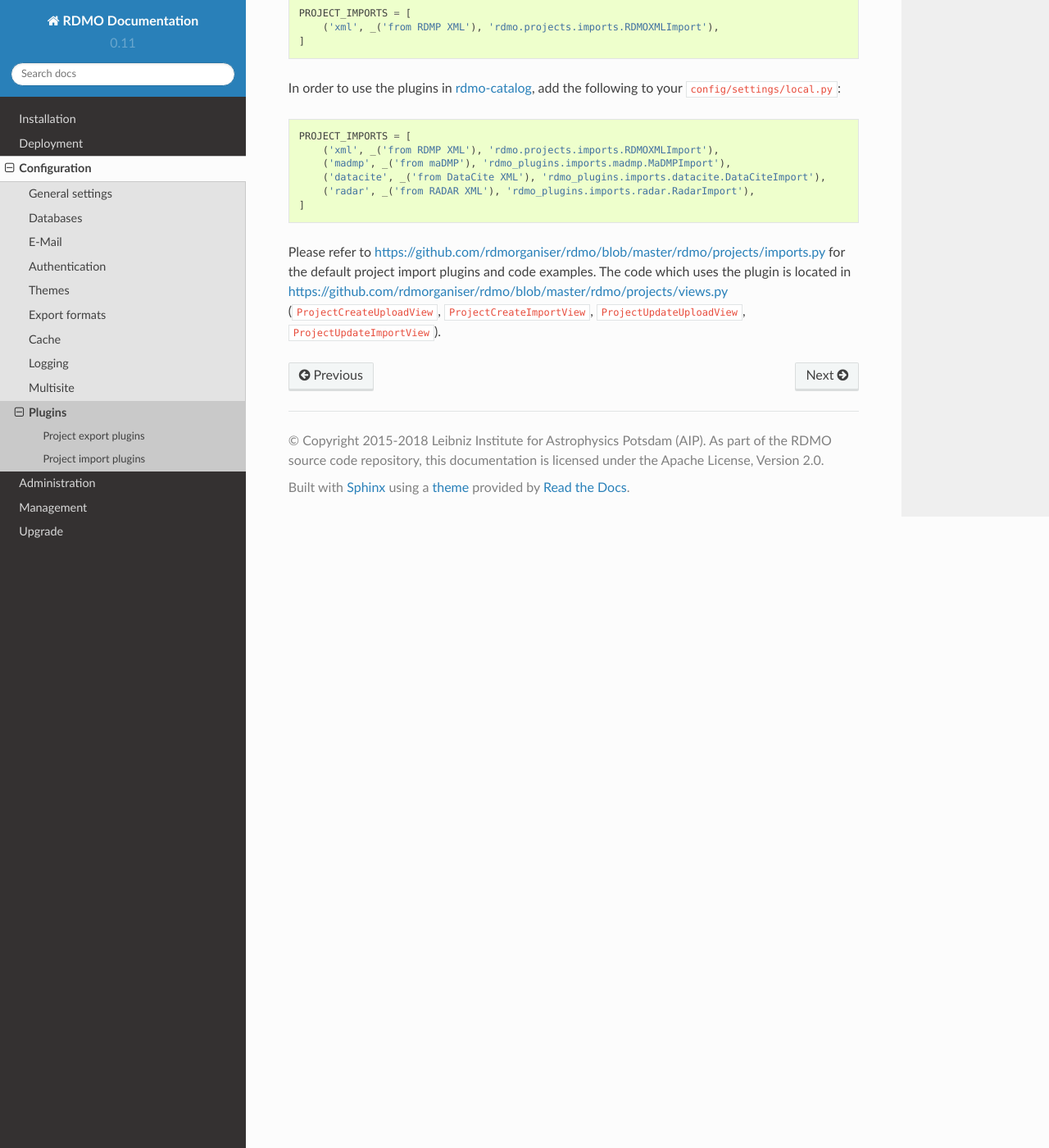
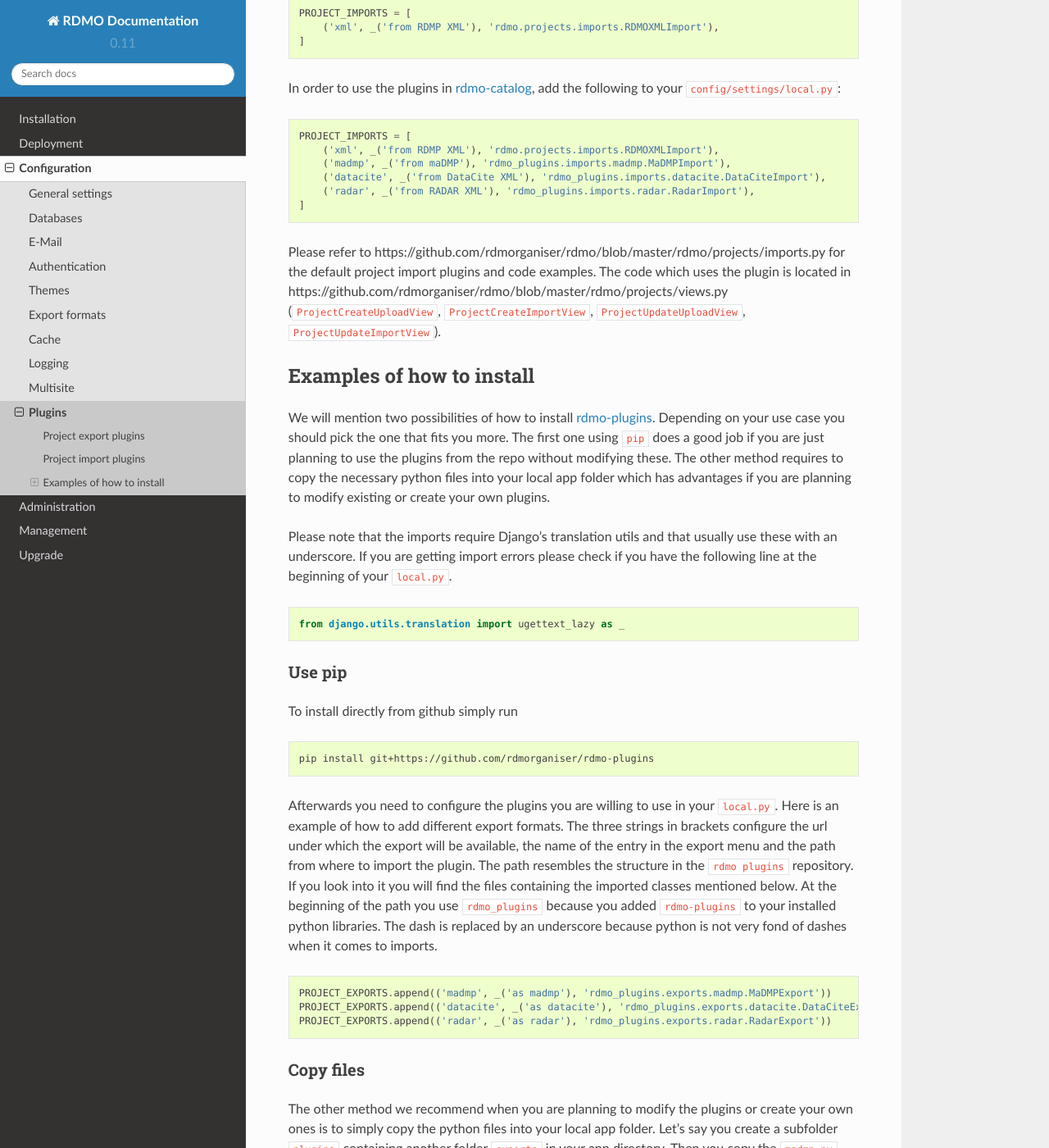
Before and after one commit to rdmorganiser/rdmo-docs, a Sphinx documentation site: the page built from docs/configuration/plugins.md, in a window 1280 px wide and 1400 px high, scrolled down 2322 px. Shown: the whole window at 82% size. Built offline with Sphinx 7.4.7 and the Read the Docs theme 2.0.0, drawn with Linux system fonts in a browser that asks for light colours; some of the changed text lies outside the part shown.

Commit message:
Modify plugins page

````diff
--- a/docs/configuration/plugins.md
+++ b/docs/configuration/plugins.md
@@ -1,41 +1,38 @@
-Plugins
-=======
+# Plugins
 
 ```eval_rst
 .. warning::
     This is an advanced feature of RDMO.
 ```
 
-Pluigins can be used to customize or extend specific actions in RDMO using custom Python code outside of the centrally maintained code base. This can be used to perform actions which are specific to a RDMO instance. With the possibility to add code to RDMO comes the danger of introducing additional bugs and security issues. Please be extra careful when using this **advanced** feature.
+Plugins can be used to customize or extend specific actions in RDMO using custom Python code outside of the centrally maintained code base. This can be used to perform actions which are specific to a RDMO instance. With the possibility to add code to RDMO comes the danger of introducing additional bugs and security issues. Please be extra careful when using this **advanced** feature.
 
 Plugins are created by implementing Python classes (e.g. in the local RDMO app), and register them in the `config/settings/local.py` file. These classes need to inherit from prepared base classes in the RDMO source code.
 
 As of now the following plugins can be created:
 
-* Project exports (from `rdmo.projects.export.Export`)
-* Project imports (from `rdmo.projects.imports.Import`)
+-	Project exports (from `rdmo.projects.export.Export`\)
+-	Project imports (from `rdmo.projects.imports.Import`\)
 
 To be usable by RDMO, the plugins need to be available in the virtual environment in which RDMO is running. There are severeal possibilities to archive this, but we suggest to use one of the following:
 
-1. If only the plugins provided in [rdmo-catalog](https://github.com/rdmorganiser/rdmo-plugins) should be used and no modifications are desired, they can be directly installed from GitHub using:
+1.	If only the plugins provided in [rdmo-catalog](https://github.com/rdmorganiser/rdmo-plugins) should be used and no modifications are desired, they can be directly installed from GitHub using:
 
-    ```bash
-    pip install git+https://github.com/rdmorganiser/rdmo-plugins
-    ```
+	```bash
+	pip install git+https://github.com/rdmorganiser/rdmo-plugins
+	```
 
-2. If you intent to write plugins yourself or if you want to modify plugins, you should create a python module in your `rdmo-app`, which is just a directory containing an empty `__ini__.py` file. Python files in this directory are then automatically available to your RDMO instance.
+2.	If you intent to write plugins yourself or if you want to modify plugins, you should create a python module in your `rdmo-app`, which is just a directory containing an empty `__ini__.py` file. Python files in this directory are then automatically available to your RDMO instance.
 
-    ```bash
-    mkdir my_plugins
-    touch my_plugins/__init__.py
-    # place, e.g., madmp.py in my_plugins/
-    ```
+	```bash
+	mkdir my_plugins
+	touch my_plugins/__init__.py
+	# place, e.g., madmp.py in my_plugins/
+	```
 
 As a last step, the plugins need to registered in `config/settings/local.py`. The setting depends on the class of plugin and is described below.
 
-
-Project export plugins
-----------------------
+## Project export plugins
 
 Custom project exports can be created by implementing a class inheriting `rdmo.projects.export.Export`. They can be used to create a custom export format, to be selected by the users to download an export of their project data.
 
@@ -64,11 +61,9 @@
 ]
 ```
 
-Please refer to <https://github.com/rdmorganiser/rdmo/blob/master/rdmo/projects/exports.py> for the default project export plugins and code examples. The code which uses the plugin is located in <https://github.com/rdmorganiser/rdmo/blob/master/rdmo/projects/views.py> (`ProjectExportView`).
+Please refer to https://github.com/rdmorganiser/rdmo/blob/master/rdmo/projects/exports.py for the default project export plugins and code examples. The code which uses the plugin is located in https://github.com/rdmorganiser/rdmo/blob/master/rdmo/projects/views.py (`ProjectExportView`).
 
-
-Project import plugins
-----------------------
+## Project import plugins
 
 Similarly, custom project imports can be created implementing a class inheriting `rdmo.projects.imports.Import`. They can be used to import project data from files which are uploaded by the user.
 
@@ -95,4 +90,38 @@
 ]
 ```
 
-Please refer to <https://github.com/rdmorganiser/rdmo/blob/master/rdmo/projects/imports.py> for the default project import plugins and code examples. The code which uses the plugin is located in <https://github.com/rdmorganiser/rdmo/blob/master/rdmo/projects/views.py> (`ProjectCreateUploadView`, `ProjectCreateImportView`, `ProjectUpdateUploadView`, `ProjectUpdateImportView`).
+Please refer to https://github.com/rdmorganiser/rdmo/blob/master/rdmo/projects/imports.py for the default project import plugins and code examples. The code which uses the plugin is located in https://github.com/rdmorganiser/rdmo/blob/master/rdmo/projects/views.py (`ProjectCreateUploadView`, `ProjectCreateImportView`, `ProjectUpdateUploadView`, `ProjectUpdateImportView`).
+
+## Examples of how to install
+
+We will mention two possibilities of how to install [rdmo-plugins](https://github.com/rdmorganiser/rdmo-plugins). Depending on your use case you should pick the one that fits you more. The first one using `pip` does a good job if you are just planning to use the plugins from the repo without modifying these. The other method requires to copy the necessary python files into your local app folder which has advantages if you are planning to modify existing or create your own plugins.
+
+Please note that the imports require Django's translation utils and that usually use these with an underscore. If you are getting import errors please check if you have the following line at the beginning of your `local.py`.
+
+```python
+from django.utils.translation import ugettext_lazy as _
+```
+
+### Use pip
+
+To install directly from github simply run
+
+```shell
+pip install git+https://github.com/rdmorganiser/rdmo-plugins
+```
+
+Afterwards you need to configure the plugins you are willing to use in your `local.py`. Here is an example of how to add different export formats. The three strings in brackets configure the url under which the export will be available, the name of the entry in the export menu and the path from where to import the plugin. The path resembles the structure in the `rdmo plugins` repository. If you look into it you will find the files containing the imported classes mentioned below. At the beginning of the path you use `rdmo_plugins` because you added `rdmo-plugins` to your installed python libraries. The dash is replaced by an underscore because python is not very fond of dashes when it comes to imports.
+
+```python
+PROJECT_EXPORTS.append(('madmp', _('as madmp'), 'rdmo_plugins.exports.madmp.MaDMPExport'))
+PROJECT_EXPORTS.append(('datacite', _('as datacite'), 'rdmo_plugins.exports.datacite.DataCiteExport'))
+PROJECT_EXPORTS.append(('radar', _('as radar'), 'rdmo_plugins.exports.radar.RadarExport'))
+```
+
+### Copy files
+
+The other method we recommend when you are planning to modify the plugins or create your own ones is to simply copy the python files into your local app folder. Let's say you create a subfolder `plugins` containing another folder `exports` in your app directory. Then you copy the `madmp.py` from the `rdmo-plugins` into `exports`. Having done this you can import this file in your local app without specifying a module path. It is found by the importer as it resides in your rdmo app folder. Your import lines in the `local.py` would look like this:
+
+```python
+PROJECT_EXPORTS.append(('madmp', _('as madmp'), 'plugins.exports.datacite.DataCiteExport'))
+```
````
